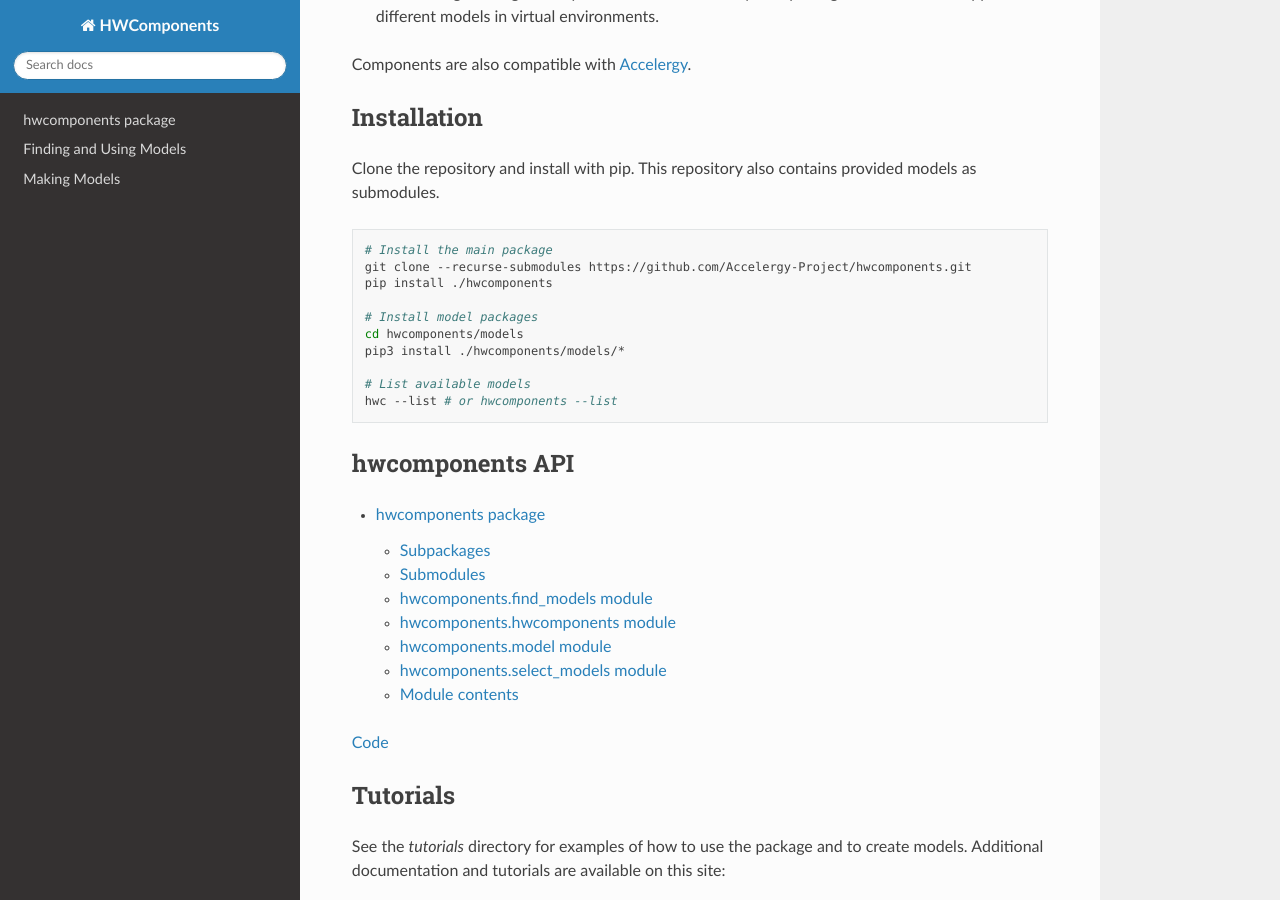
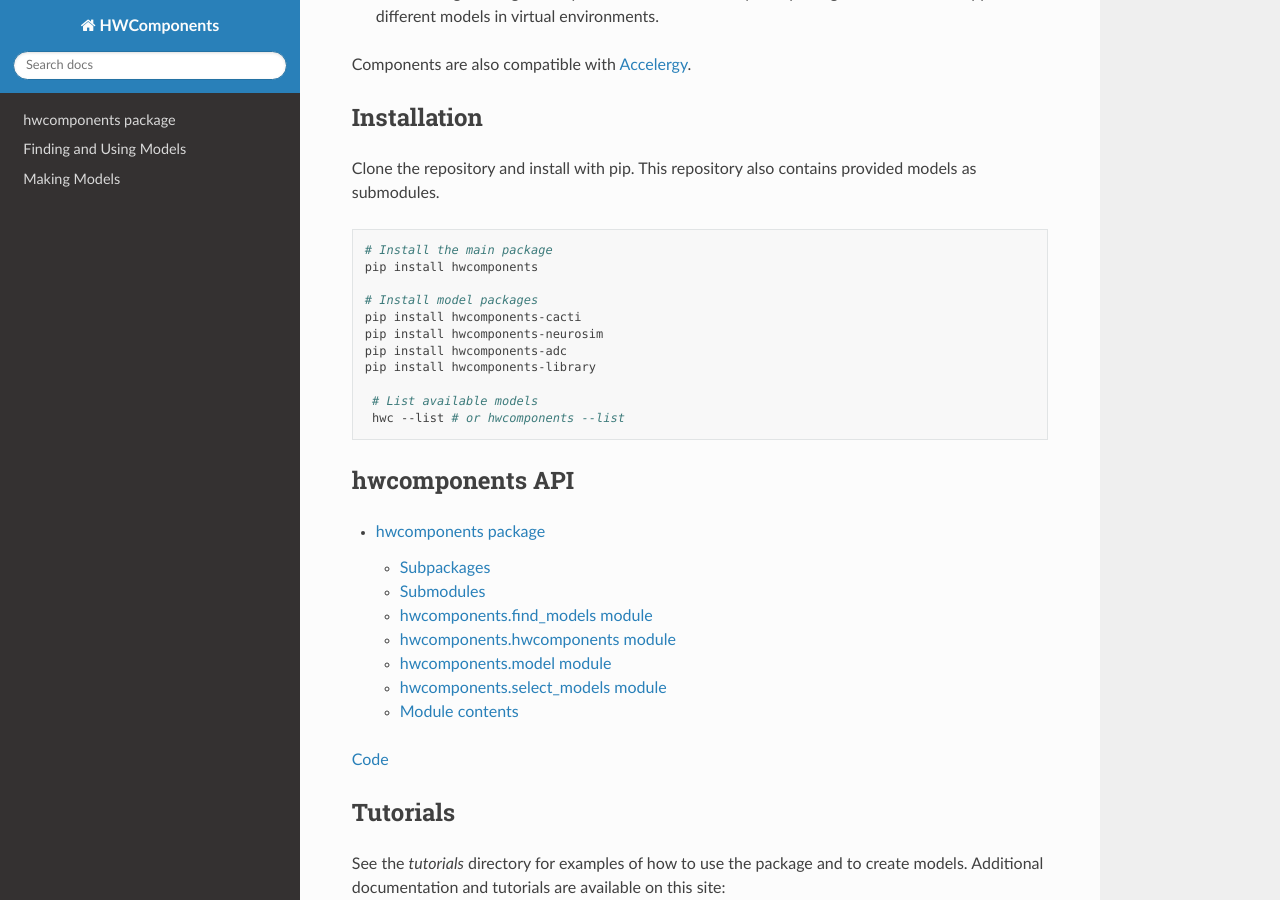
Before and after one commit to Accelergy-Project/hwcomponents, a Sphinx documentation site: the page built from docs/source/index.rst, in a window 1280 px wide and 900 px high, scrolled down 419 px. Built offline with Sphinx 7.4.7 and the Read the Docs theme 3.1.0, drawn with Linux system fonts in a browser that asks for light colours.

Commit message:
Update install instructions

```diff
--- a/docs/source/index.rst
+++ b/docs/source/index.rst
@@ -26,13 +26,14 @@ models as submodules.
 
 .. code-block:: bash
 
-    # Install the main package
-    git clone --recurse-submodules https://github.com/Accelergy-Project/hwcomponents.git
-    pip install ./hwcomponents
+   # Install the main package
+   pip install hwcomponents
 
-    # Install model packages
-    cd hwcomponents/models
-    pip3 install ./hwcomponents/models/*
+   # Install model packages
+   pip install hwcomponents-cacti
+   pip install hwcomponents-neurosim
+   pip install hwcomponents-adc
+   pip install hwcomponents-library
 
     # List available models
     hwc --list # or hwcomponents --list
```
